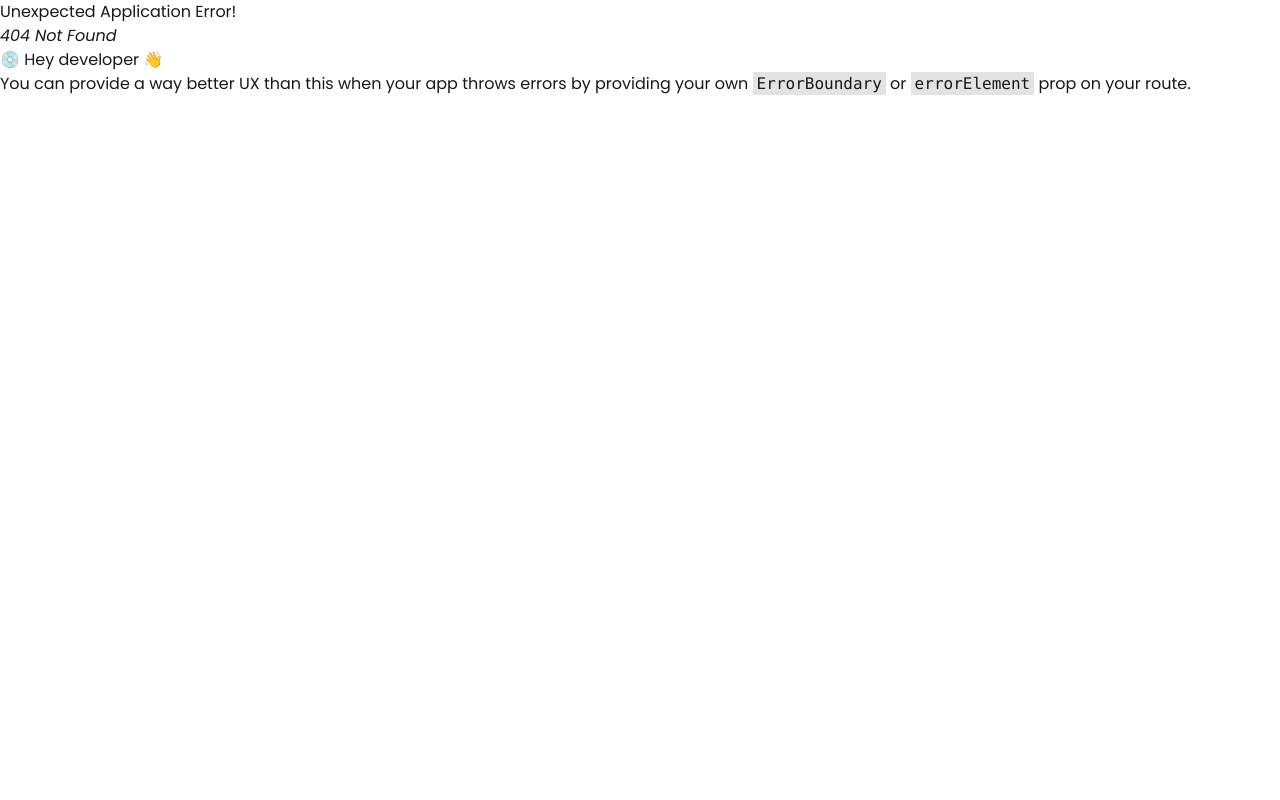
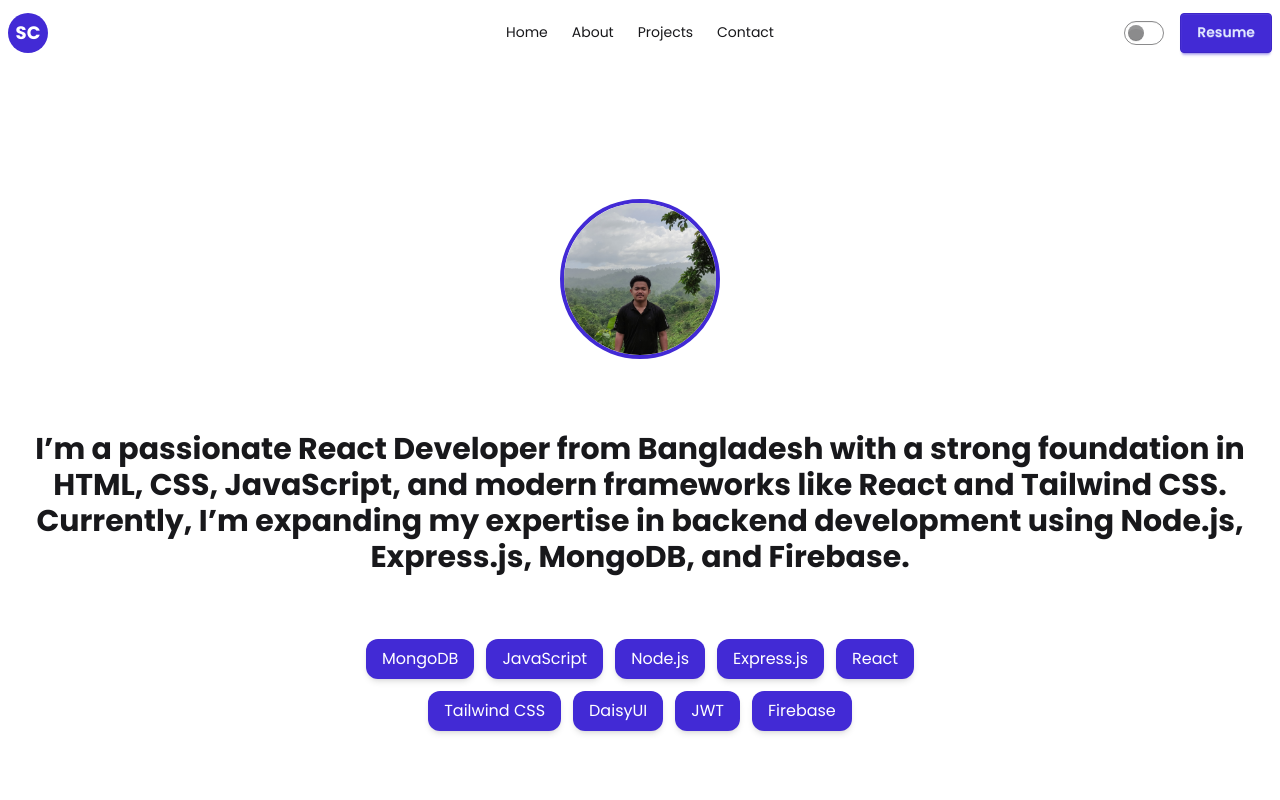
Before and after one commit to ChakmaShantunu/portfolio-2025, a React (Vite) app: page /about in a window 1280 px wide. Before the commit this address had no page. Shown: the top 800 px of the page. Built offline with nearby package versions, Linux system fonts and the light colour scheme.

Commit message:
navbar pages complete

```diff
--- /dev/null
+++ b/src/components/about/AboutMe.jsx
@@ -0,0 +1,36 @@
+import React from 'react';
+
+const AboutMe = () => {
+    return (
+        <section className="relative border-l-2 border-gray-300 py-8 sm:py-10 md:py-12 lg:py-14 xl:py-16 max-w-5xl mx-auto" data-aos="fade-up-right">
+
+            <div className="relative rounded-lg p-8 overflow-hidden">  {/* relative added here */}
+
+                <h2 className="text-3xl font-semibold text-primary">About Me</h2>
+                <div className='h-2 border border-gray-200 rounded w-18 bg-primary mb-12 mt-2'></div>
+
+                <p className="text-base-content text-opacity-80 leading-relaxed text-lg">
+                    I have experience creating responsive and user-friendly interfaces using React, Tailwind CSS, and JavaScript. I'm comfortable working with both frontend and backend technologies, including Firebase, MongoDB, Node.js, Express.js, and REST APIs. I also use Git & GitHub for version control and team collaboration.
+                </p>
+
+                {/* Circle bubble */}
+                <div className='absolute rounded-full opacity-5 overflow-hidden bg-primary
+  w-32 h-32 sm:w-40 sm:h-40 md:w-48 md:h-48
+  -bottom-16 sm:-bottom-20 md:-bottom-24
+  -left-16 sm:-left-20 md:-left-24
+  rotate-12'></div>
+
+                <div className='absolute rounded-full opacity-5 overflow-hidden bg-primary
+  w-32 h-32 sm:w-40 sm:h-40 md:w-48 md:h-48
+  -top-16 sm:-top-20 md:-top-24
+  -right-16 sm:-right-20 md:-right-24
+  rotate-12'></div>
+
+
+            </div>
+
+        </section>
+    );
+};
+
+export default AboutMe;
--- a/src/pages/Home/Home.jsx
+++ b/src/pages/Home/Home.jsx
@@ -1,10 +1,10 @@
 import React from 'react';
 import Hero from '../../components/Hero/Hero';
-import AboutMe from '../about/About';
 import Skills from '../../components/skills/Skills';
 import Education from '../../components/Education/Education';
 import Projects from '../../components/Projects/Projects';
 import Contact from '../../components/Contact/Contact';
+import AboutMe from '../../components/about/AboutMe';
 
 const Home = () => {
     return (
--- a/src/pages/about/About.jsx
+++ b/src/pages/about/About.jsx
@@ -1,36 +1,38 @@
-import React from 'react';
+import React from "react";
+import profileImg from '../../assets/images/profile3.jpg'
 
-const AboutMe = () => {
+const techs = [
+    "MongoDB", "JavaScript", "Node.js", "Express.js",
+    "React", "Tailwind CSS", "DaisyUI", "JWT", "Firebase"
+];
+
+const About = () => {
     return (
-        <section className="relative border-l-2 border-gray-300 py-8 sm:py-10 md:py-12 lg:py-14 xl:py-16 max-w-5xl mx-auto" data-aos="fade-up-right">
+        <div className="min-h-screen flex flex-col items-center justify-center px-4 py-10 bg-base-100 text-base-content" data-aos="fade-up">
+            {/* Profile Image */}
+            <img
+                src={profileImg} // Replace with your image URL
+                alt="Profile"
+                className="w-32 h-32 md:w-40 md:h-40 rounded-full object-cover border-4 border-primary"
+            />
 
-            <div className="relative rounded-lg p-8 overflow-hidden">  {/* relative added here */}
+            {/* Title */}
+            <h1 className="text-xl md:text-2xl lg:text-3xl font-bold mt-6 mb-4 py-12 text-center">I’m a passionate React Developer from Bangladesh with a strong foundation in HTML, CSS, JavaScript, and modern frameworks like React and Tailwind CSS. Currently, I’m expanding my expertise in backend development using Node.js, Express.js, MongoDB, and Firebase.
+            </h1>
 
-                <h2 className="text-3xl font-semibold text-primary">About Me</h2>
-                <div className='h-2 border border-gray-200 rounded w-18 bg-primary mb-12 mt-2'></div>
-
-                <p className="text-base-content text-opacity-80 leading-relaxed text-lg">
-                    I have experience creating responsive and user-friendly interfaces using React, Tailwind CSS, and JavaScript. I'm comfortable working with both frontend and backend technologies, including Firebase, MongoDB, Node.js, Express.js, and REST APIs. I also use Git & GitHub for version control and team collaboration.
-                </p>
-
-                {/* Circle bubble */}
-                <div className='absolute rounded-full opacity-5 overflow-hidden bg-primary
-  w-32 h-32 sm:w-40 sm:h-40 md:w-48 md:h-48
-  -bottom-16 sm:-bottom-20 md:-bottom-24
-  -left-16 sm:-left-20 md:-left-24
-  rotate-12'></div>
-
-                <div className='absolute rounded-full opacity-5 overflow-hidden bg-primary
-  w-32 h-32 sm:w-40 sm:h-40 md:w-48 md:h-48
-  -top-16 sm:-top-20 md:-top-24
-  -right-16 sm:-right-20 md:-right-24
-  rotate-12'></div>
-
-
+            {/* Tech Stack */}
+            <div className="flex flex-wrap justify-center gap-3 max-w-2xl">
+                {techs.map((tech, index) => (
+                    <div
+                        key={index}
+                        className="bg-primary text-white px-4 py-2 rounded-xl shadow-md text-sm md:text-base"
+                    >
+                        {tech}
+                    </div>
+                ))}
             </div>
-
-        </section>
+        </div>
     );
 };
 
-export default AboutMe;
+export default About;
--- a/src/router/Router.jsx
+++ b/src/router/Router.jsx
@@ -1,6 +1,9 @@
 import { createBrowserRouter } from "react-router";
 import RootLayout from "../layouts/RootLayout";
 import Home from "../pages/Home/Home";
+import About from "../pages/about/About";
+import Contact from "../components/Contact/Contact";
+import Projects from "../components/Projects/Projects";
 
 export const router = createBrowserRouter([
     {
@@ -10,6 +13,18 @@ export const router = createBrowserRouter([
             {
                 index: true,
                 Component: Home
+            },
+            {
+                path: '/about',
+                Component: About
+            },
+            {
+                path: '/projects',
+                Component: Projects
+            },
+            {
+                path: '/contact',
+                Component: Contact
             }
         ]
     }
```
Also changed, not shown: 1 other file (tests, documents, lock files or other folders).
